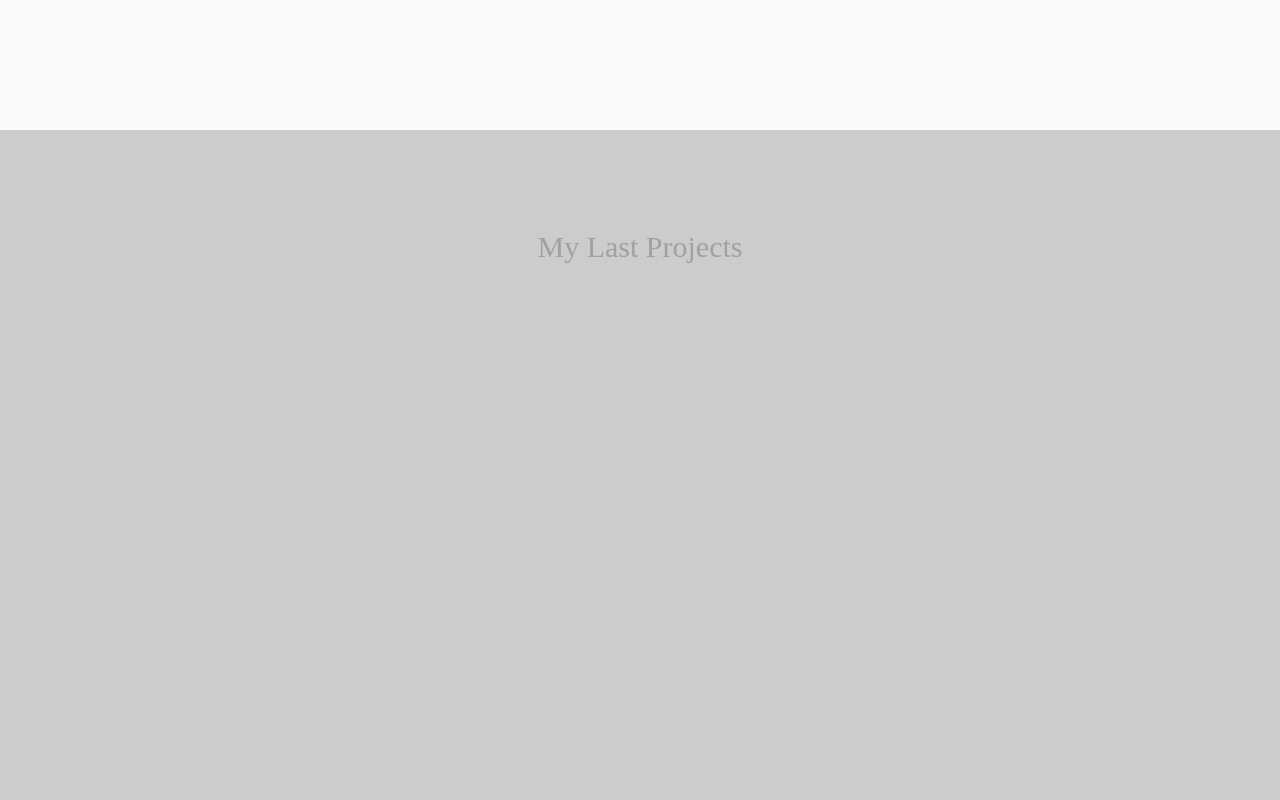
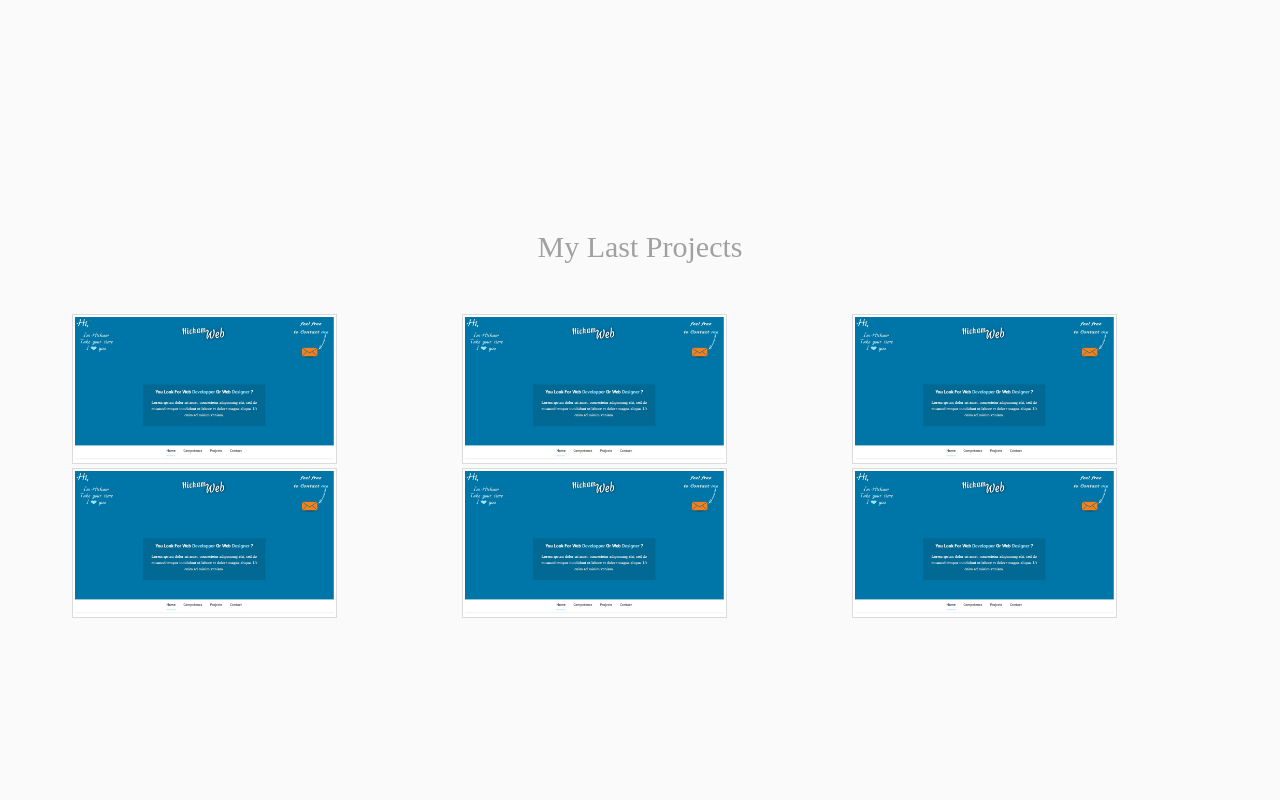
Before and after one commit to hichamrbib/hichamrbib.github.io, a plain HTML site: page index.html in a window 1280 px wide. Shown: the part 1800-2600 px from the top of the page. Drawn offline with Linux system fonts and the light colour scheme.

Commit message:
first step of projects section

```diff
--- a/css/main.css
+++ b/css/main.css
@@ -211,8 +211,20 @@ section#competences {
 section#projects {
   width: 100%;
   min-height: 100vh;
-  padding: 8% 0;
-  background-color: #ccc; }
+  padding: 8% 0; }
+  /* line 6, ../scss/layouts/_projects.scss */
+  section#projects .item {
+    display: block;
+    max-width: 265px;
+    height: 150px;
+    background-color: #fff;
+    margin: 2px;
+    padding: 2px;
+    border: 1px solid #dbdbdb; }
+    /* line 14, ../scss/layouts/_projects.scss */
+    section#projects .item img {
+      width: 100%;
+      max-width: 300px; }
 
 /* line 1, ../scss/layouts/_contact.scss */
 section#contact {
--- a/index.html
+++ b/index.html
@@ -248,8 +248,44 @@
 		</div> <!-- Container -->
 		</section>
 
-		<section id="projects">
+		<section id="projects" 	align="center">
 			<h2>My Last Projects</h2>
+			<div class="container">
+			<div class="row">
+				<div class="col-sm-4">
+					<div class="item">
+						<img width="300" height="auto" src="imgs/works/thumbs/01.jpg" alt='hicham-rbib' />
+					</div>
+				</div>
+				<div class="col-sm-4">
+					<div class="item">
+						<img width="300" height="auto" src="imgs/works/thumbs/01.jpg" alt='hicham-rbib' />
+					</div>
+				</div>
+				<div class="col-sm-4">
+					<div class="item">
+						<img width="300" height="auto" src="imgs/works/thumbs/01.jpg" alt='hicham-rbib' />
+					</div>
+				</div>
+			</div>
+			<div class="row">
+				<div class="col-sm-4">
+					<div class="item">
+						<img width="300" height="auto" src="imgs/works/thumbs/01.jpg" alt='hicham-rbib' />
+					</div>
+				</div>
+				<div class="col-sm-4">
+					<div class="item">
+						<img width="300" height="auto" src="imgs/works/thumbs/01.jpg" alt='hicham-rbib' />
+					</div>
+				</div>
+				<div class="col-sm-4">
+					<div class="item">
+						<img width="300" height="auto" src="imgs/works/thumbs/01.jpg" alt='hicham-rbib' />
+					</div>
+				</div>
+			</div>
+			</div>
 		</section>
 
 		<section id="contact">
```
Also changed, not shown: imgs/works/thumbs/01.jpg (added).
